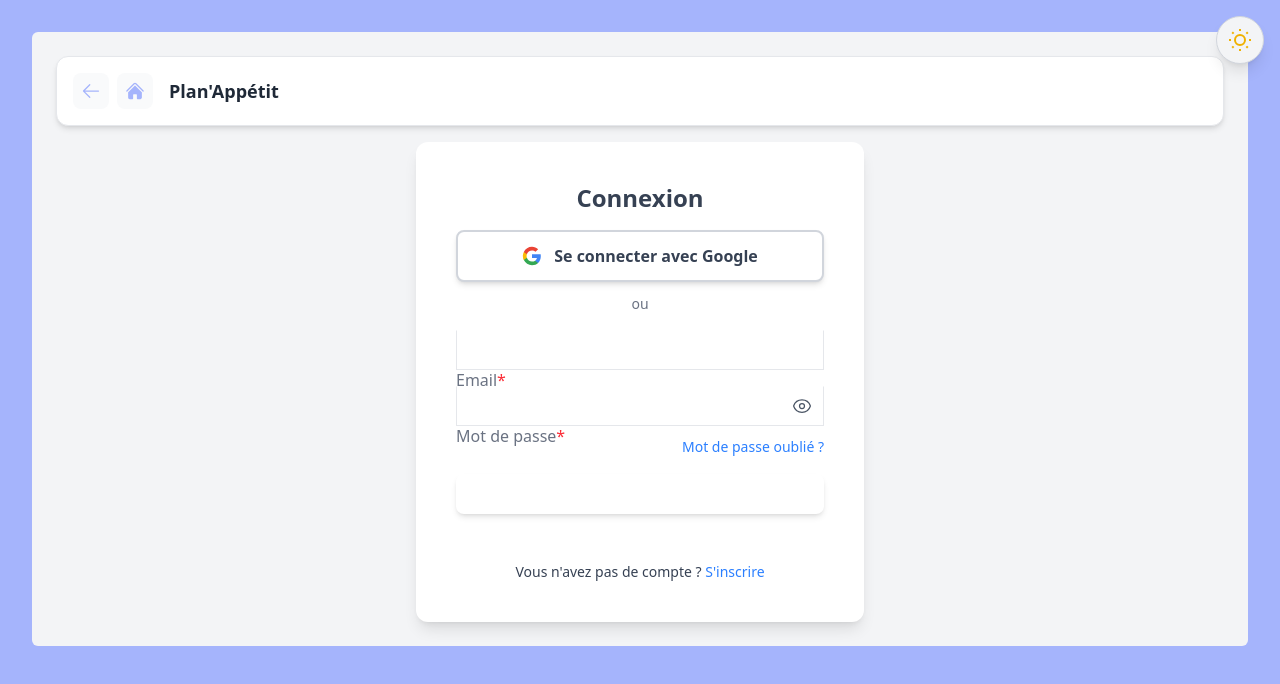
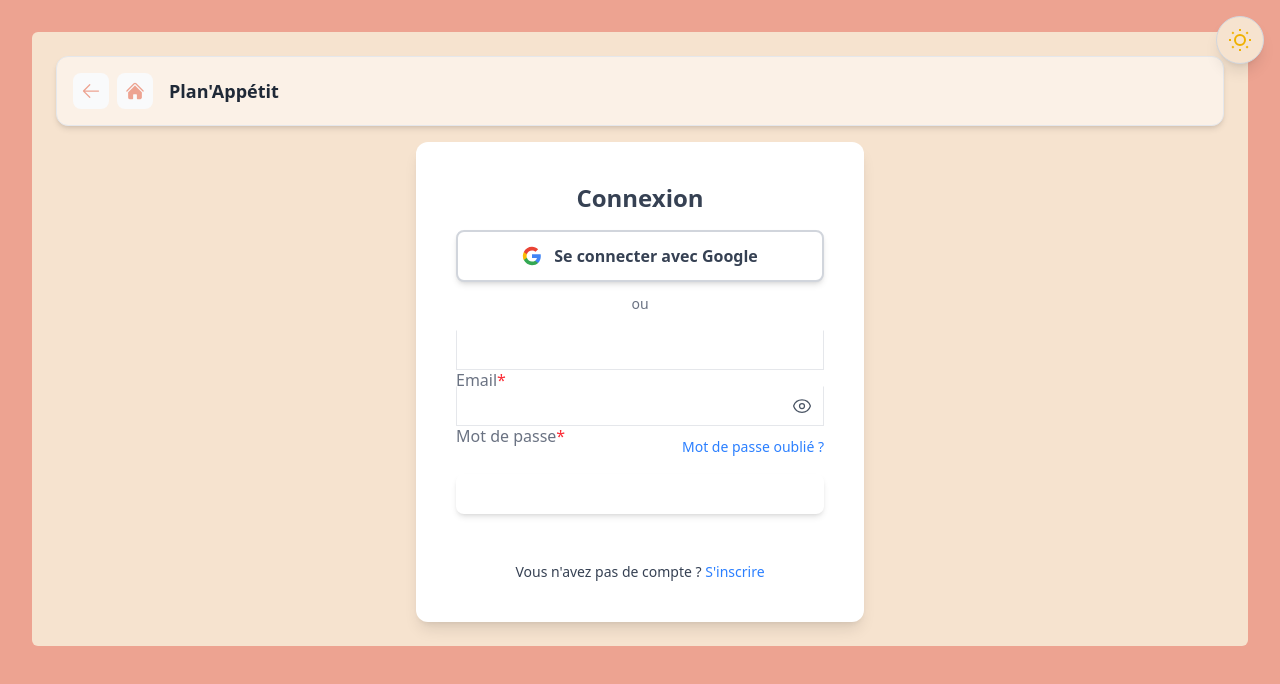
Before and after one commit to ArthurCouturier/plan-appetit, a React (Vite) app: page /login in a window 1280 px wide. Shown: the top 684 px of the page. Built offline with nearby package versions, Linux system fonts and the light colour scheme; no server answers.

Commit message:
redesigned colors of the light mode

```diff
--- a/src/components/lists/IngredientsList.tsx
+++ b/src/components/lists/IngredientsList.tsx
@@ -161,8 +161,8 @@ function DefaultModeDesktop({
             <ul className="p-1">
                 <SeasonDisplayer seasons={ingredient.season} />
             </ul>
-            <ul className="p-1 w-max max-w-50 text-left">{ingredient.name}:</ul>
-            <ul className="p-1">{ingredient.quantity.value}</ul>
+            <ul className="p-1 w-max max-w-50 text-left">{ingredient.name}</ul>
+            {ingredient.quantity.value > 0 ? <ul className="p-1">{ingredient.quantity.value}</ul> : <></>}
             <ul className="p-1">
                 {!(ingredient.quantity.unit == UnitEnum.NONE) ? UnitLabels[ingredient.quantity.unit] : ""}
                 {ingredient.quantity.value > 1 ? "s" : ""}
--- a/src/index.css
+++ b/src/index.css
@@ -36,7 +36,7 @@
 }
 
 :root {
-  background-color: rgb(165 180 252);
+  background-color: var(--cout-base, end);
 }
 
 .no-scrollbar::-webkit-scrollbar {
@@ -60,20 +60,20 @@ input[type="number"] {
 
 /* Thème 1 */
 .theme1 {
-  --cout-yellow: #f4cf77;
-  --cout-purple: #2f2e6e;
-  --cout-base: #a5b4fc;
-  --bg-color: #f3f4f6; /* gray-100 */
-  --primary: #ffffff; /* white */
+  --cout-yellow: #edc79e;
+  --cout-purple: #f17c63;
+  --cout-base: #eda391;
+  --bg-color: #F6E3CF; /* gray-100 */
+  --primary: #FBF1E7; /* white */
   --text-primary: #1f2937; /* gray-800 */
   --secondary: #f9fafb; /* gray-50 */
   --text-secondary: #374151; /* gray-700 */
   --thirdary: #d1d5db; /* gray-300 */
   --border-color: #e5e7eb; /* gray-200 */
-  --confirmation-1: #a5b4fc; /* indigo-300 */
-  --cancel-1: #fca5a5; /* red-300 */
-  --confirmation-2: #818cf8; /* indigo-400 */
-  --cancel-2: #f87171; /* red-400 */
+  --confirmation-1: #E9B986; /* indigo-300 */
+  --cancel-1: #EE6344; /* red-300 */
+  --confirmation-2: #CF7D26; /* indigo-400 */
+  --cancel-2: #E03A15; /* red-400 */
 }
 
 /* Thème 2 */
```
